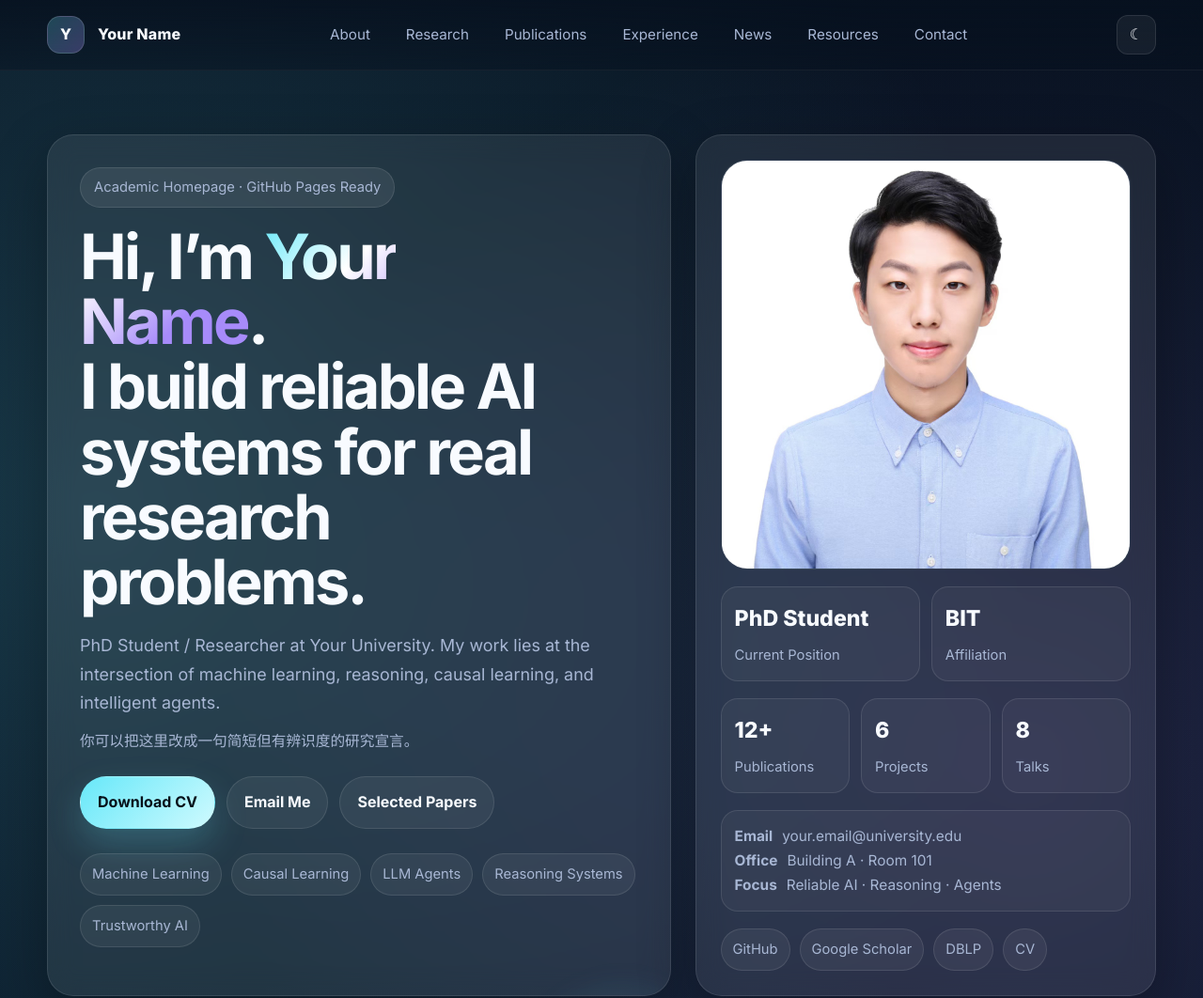
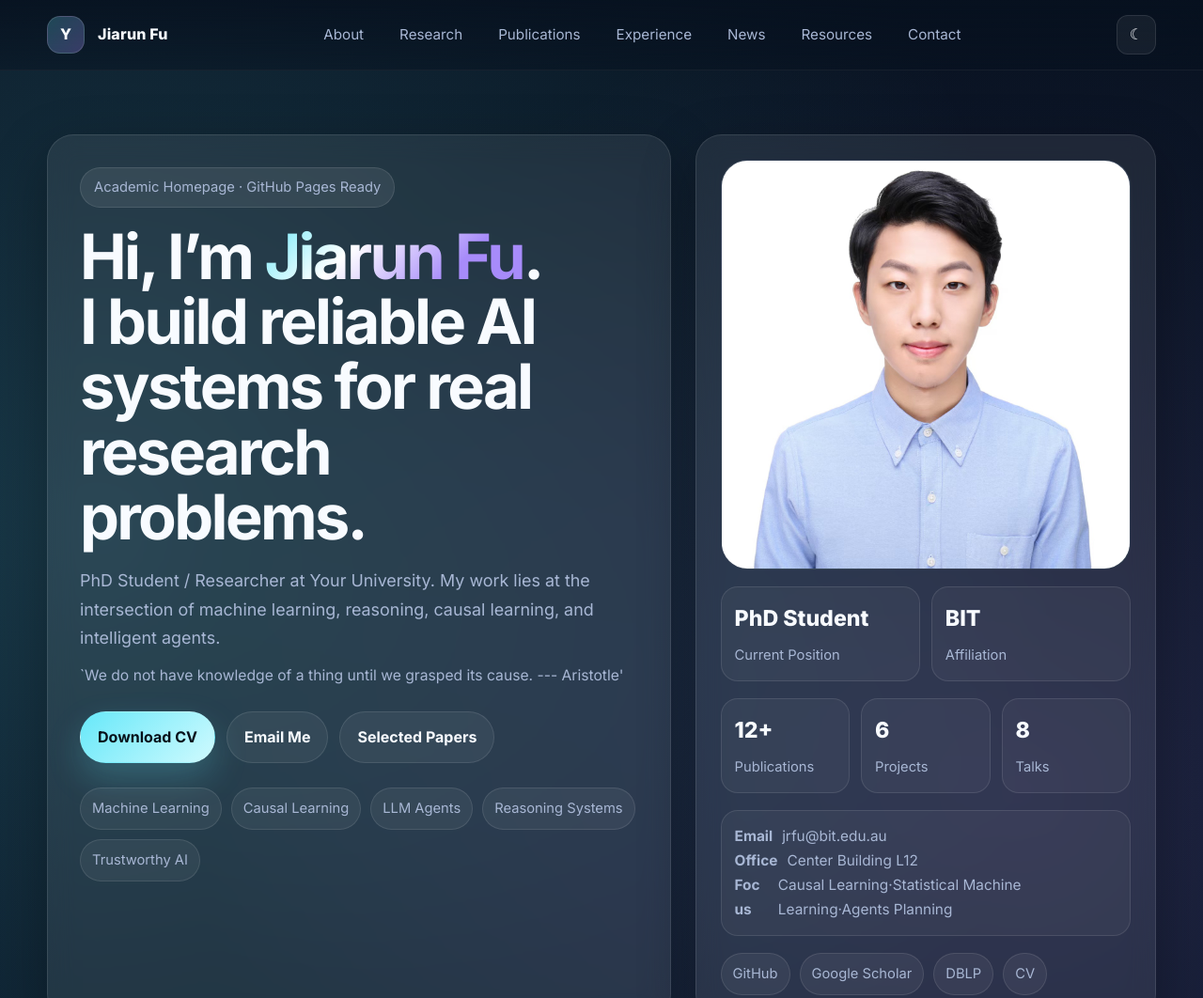
Before and after one commit to JiarunFu/JiarunFu.github.io, a plain HTML site: page index.html in a window 1280 px wide. Shown: the top 1062 px of the page at 94% size. Drawn offline with Linux system fonts and the light colour scheme.

Commit message:
Update index.html

```diff
--- a/index.html
+++ b/index.html
@@ -770,7 +770,7 @@
             PhD Student / Researcher at Your University. My work lies at the intersection of machine learning, reasoning, causal learning, and intelligent agents.
           </p>
           <p class="hero-note" id="heroNote">
-            `We do not have knowledge of a thing until we grasped its cause. ---  Aristotle”
+            `We do not have knowledge of a thing until we grasped its cause. ---  Aristotle'
           </p>
 
           <div class="hero-actions">
@@ -814,7 +814,7 @@
           </div>
 
           <div class="mini-card">
-            <div class="contact-line"><strong class="muted">Email</strong> <span id="cardEmail">your.email@university.edu</span></div>
+            <div class="contact-line"><strong class="muted">Email</strong> <span id="cardEmail">jrfu@bit.edu.cn</span></div>
             <div class="contact-line"><strong class="muted">Office</strong> <span id="cardOffice">Building A · Room 101</span></div>
             <div class="contact-line"><strong class="muted">Focus</strong> <span id="cardFocus">Reliable AI · Reasoning · Agents</span></div>
           </div>
@@ -955,18 +955,18 @@
   <script>
     const siteData = {
       profile: {
-        name: "Your Name",
-        initials: "YN",
+        name: "Jiarun Fu",
+        initials: "JR Fu",
         role: "PhD Student",
         instituteShort: "BIT",
-        affiliation: "Your School / Institute / Lab",
+        affiliation: "Beijing Institute of Technology/School of Computer Science of Technology/ Data Science and Knowledge Engineering Lab (Under Prof.Guoren Wang guidance) /Deep Statistical Learning Group (Under Prof.Lizhong Ding guidance)",
         location: "Beijing, China",
-        email: "your.email@university.edu",
-        office: "Building A · Room 101",
-        focus: "Reliable AI · Reasoning · Agents",
+        email: "jrfu@bit.edu.au",
+        office: "Center Building L12",
+        focus: "Causal Learning·Statistical Machine Learning·Agents Planning",
         heroTitleNote: "I build reliable AI systems for real research problems.",
         heroSubtitle: "PhD Student / Researcher at Your University. My work lies at the intersection of machine learning, reasoning, causal learning, and intelligent agents.",
-        heroNote: "你可以把这里改成一句简短但有辨识度的研究宣言。",
+        heroNote: "`We do not have knowledge of a thing until we grasped its cause. ---  Aristotle'",
         cv: "#",
         scholar: "#",
         github: "#",
```
